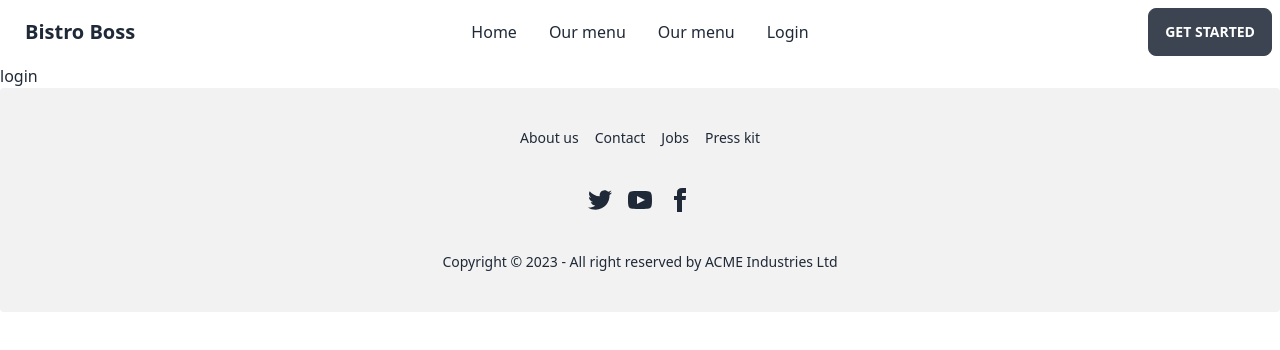
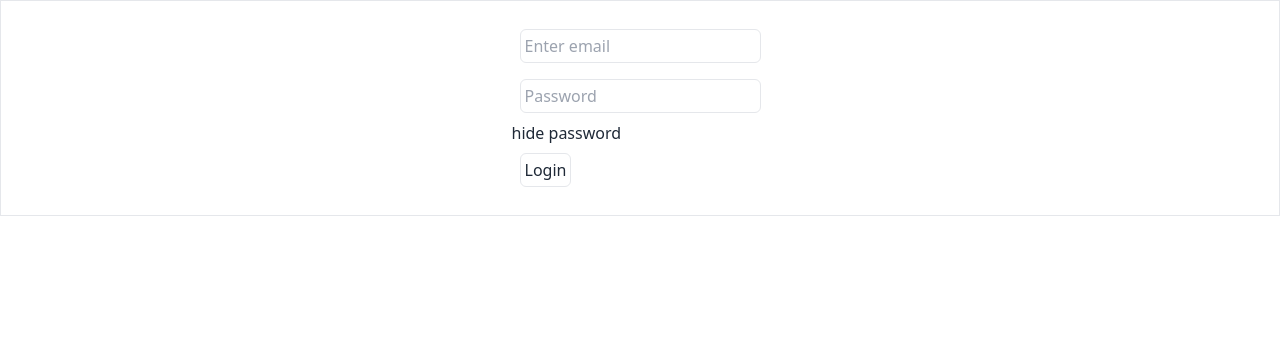
Before and after one commit to Hasib24/bistroboss-client, a React (Vite) app: page /login in a window 1280 px wide. Shown: the top 350 px of the page. Built offline with nearby package versions, Linux system fonts and the light colour scheme.

Commit message:
add login form sceliton

```diff
--- a/package.json
+++ b/package.json
@@ -18,6 +18,7 @@
     "react-parallax": "^3.5.1",
     "react-responsive-carousel": "^3.2.23",
     "react-router-dom": "^6.11.2",
+    "react-simple-captcha": "^9.0.2",
     "react-tabs": "^6.0.1",
     "sort-by": "^1.2.0",
     "swiper": "^9.3.2"
--- a/src/layout/MainLayout.jsx
+++ b/src/layout/MainLayout.jsx
@@ -2,14 +2,17 @@ import React from 'react';
 import Home from '../pages/home/Home';
 import Footer from '../pages/shared/Footer';
 import NavBar from '../pages/shared/navbar/NavBar';
-import { Outlet } from 'react-router-dom';
+import { Outlet, useLocation } from 'react-router-dom';
 
 const MainLayout = () => {
+    const location = useLocation();
+    const noHeaderFooter = location.pathname.includes('login')
+    console.log(noHeaderFooter);
     return (
         <main>
-            <NavBar></NavBar>
+            {noHeaderFooter || <NavBar></NavBar>}
             <Outlet></Outlet>
-            <Footer></Footer>
+            { noHeaderFooter || <Footer></Footer>}
         </main>
     );
 };
--- a/src/pages/login/Login.jsx
+++ b/src/pages/login/Login.jsx
@@ -1,9 +1,61 @@
-import React from 'react';
+import React, { useContext, useState } from 'react';
+// import { AuthContex } from './contex/AuthProvider';
+import { json, useLocation, useNavigate } from 'react-router-dom';
+
+
 
 const Login = () => {
+    let [show, setShow] = useState(false);
+    // import context
+    // const { logInUser, setUser } = useContext(AuthContex);
+    const navigate = useNavigate();
+
+
+    // const location = useLocation();
+    // const from = location.state?.from?.pathname || '/';
+
+
+    const handleLogin = (e) =>{
+        e.preventDefault()
+        const email = e.target.email.value;
+        const password = e.target.password.value;
+
+        logInUser(email, password)
+        .then(result =>{
+            let user = result.user;
+            let logedUser ={
+                email : user.email
+            }
+            setUser(user)
+
+            fetch('http://localhost:5000/jwt',{
+                method: 'POST',
+                headers:{'content-type': 'application/json'},
+                body: JSON.stringify(logedUser)
+            })
+            .then(res => res.json())
+            .then(data => {
+                console.log(data)
+                //Warning: save to localstorage
+                localStorage.setItem("Token", data.token)
+
+            })
+
+            // navigate(from, {replace: true})
+        })
+        .catch(error => console.log(error.message))
+    }
+
     return (
-        <div>
-            login
+        <div className='border flex justify-center'>
+
+            <form className='py-5' onSubmit={handleLogin}>
+                <input className='m-2 p-1 border rounded-md outline-none' type="email" name="email" id="email" placeholder='Enter email' required /> <br />
+                <input className='m-2 p-1 border rounded-md outline-none' type={show ? 'password' : 'text'} name="password" id="password" placeholder='Password' required /> <br />
+                <p onClick={()=>{setShow(!show)}}>{show ? <span>show password</span> : <span>hide password</span> }</p>
+                <input className='m-2 p-1 border rounded-md cursor-pointer' type="submit" name="submit" id="submit" value="Login" />
+            </form>
+
         </div>
     );
 };
```
Also changed, not shown: 1 other file (tests, documents, lock files or other folders).
